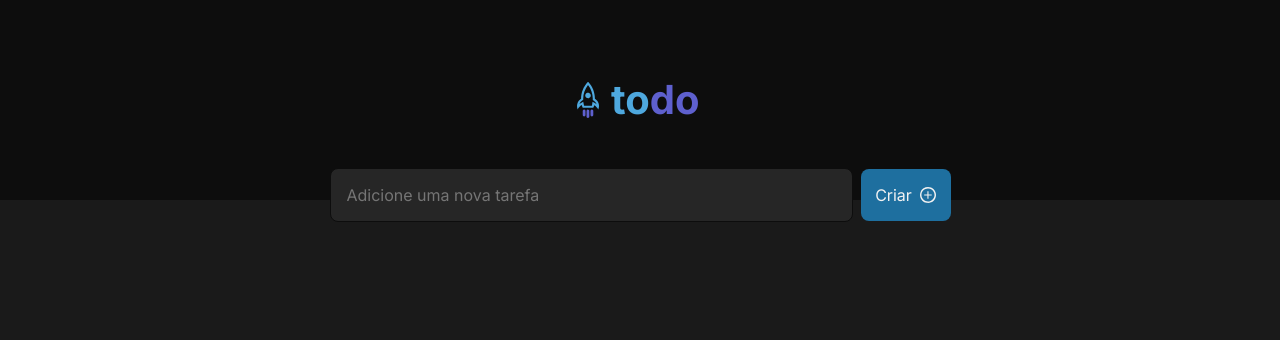
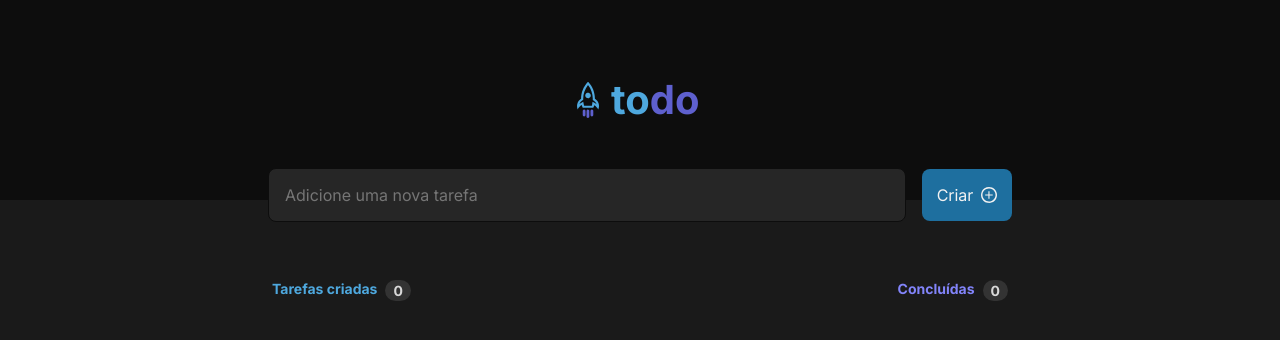
Before and after one commit to carolineabreu/desafio-react-01, a React (Vite) app: page / in a window 1280 px wide. Shown: the top 340 px of the page. Built offline with nearby package versions, Linux system fonts and the light colour scheme.

Commit message:
info menu done

```diff
--- a/src/components/Input.module.css
+++ b/src/components/Input.module.css
@@ -9,7 +9,7 @@ form {
   display: flex;
   align-items: center;
   justify-content: center;
-  gap: 0.5rem;
+  gap: 1rem;
   position: absolute;
   top: 10.5rem;
 }
@@ -18,7 +18,7 @@ input {
   padding: 1rem;
   gap: 0.875rem;
   height: 54px;
-  width: 523px;
+  width: 638px;
   border: 1px solid var(--gray-700);
   border-radius: 8px;
   background: var(--gray-500);
--- a/src/components/Tasks.jsx
+++ b/src/components/Tasks.jsx
@@ -1,5 +1,6 @@
 import { useState } from 'react';
 import { Input } from './Input';
+import styles from './Tasks.module.css';
 
 export function Tasks() {
   const [tasks, setTasks] = useState([]);
@@ -25,8 +26,15 @@ export function Tasks() {
         newTaskText={newTaskText}
         handleNewTaskChange={handleNewTaskChange}
       />
-      <div>
-
+      <div className={styles.info}>
+        <div className={styles.info2}>
+          <div className={styles.createdTasks}>
+            <p>Tarefas criadas <span>0</span></p>
+          </div>
+          <div className={styles.finishedTasks}>
+            <p>Concluídas <span>0</span></p>
+          </div>
+        </div>
       </div>
     </>
   );
--- a/src/components/Tasks.module.css
+++ b/src/components/Tasks.module.css
@@ -0,0 +1,43 @@
+body {
+  background-color: var(--gray-600);
+}
+
+.info {
+  display: flex;
+  flex-direction: column;
+  justify-content: center;
+  align-items: center;
+  margin-top: 5rem;
+}
+
+.info2 {
+  width: 736px;
+  display: flex;
+  justify-content: space-between;
+  gap: 0.5rem;
+}
+
+.createdTasks p {
+  font-weight: 700;
+  color: var(--blue);
+  font-size: 14px;
+  display: flex;
+  gap: 0.5rem;
+}
+
+.createdTasks span,
+.finishedTasks span {
+  color: var(--gray-200);
+  font-weight: 700;
+  background-color: var(--gray-400);
+  border-radius: 1rem;
+  padding: 0.125rem 0.5rem;
+}
+
+.finishedTasks p {
+  font-weight: 700;
+  color: var(--purple);
+  font-size: 14px;
+  display: flex;
+  gap: 0.5rem;
+}
```
